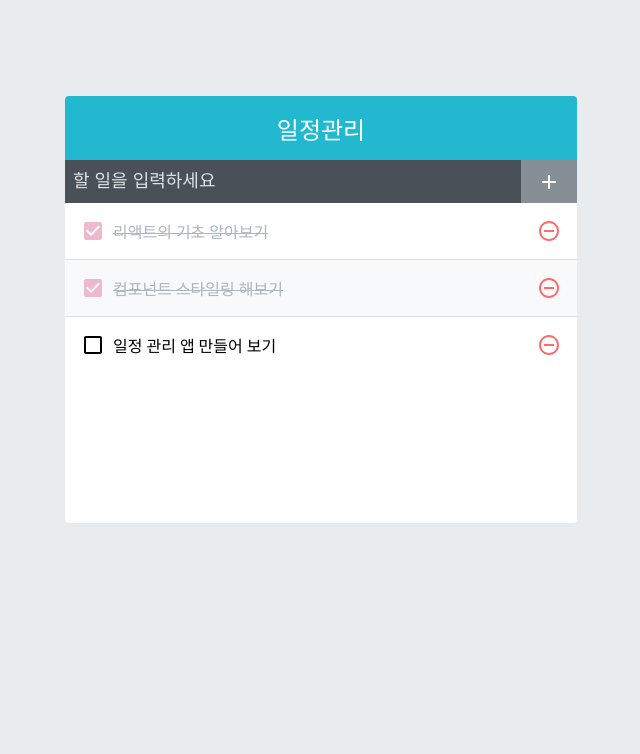
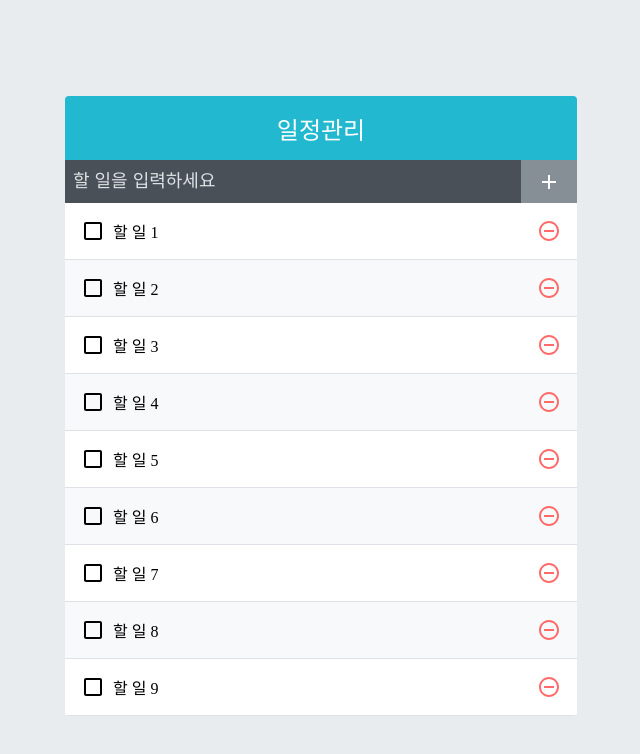
Before and after one commit to Tomady/Todo-app, a React (Create React App) app: page / in a window 1280 px wide. Shown: the top 754 px of the page, without its empty margins (319-959 px from the left). Built offline with nearby package versions, Linux system fonts and the light colour scheme.

Commit message:
test: add 2500 data

```diff
--- a/src/App.js
+++ b/src/App.js
@@ -3,26 +3,24 @@
 import TodoList from './components/TodoList';
 import TodoTemplate from './components/TodoTemplate';
 
+function createBulkTodos() {
+  const array = [];
+
+  for(let i=1; i<=2500; i++) {
+    array.push({
+      id: i,
+      text: `할 일 ${i}`,
+      checked: false,
+    });
+  }
+
+  return array;
+}
+
 const App = () => {
-  const [todos, setTodos] = useState([
-    {
-      id: 1,
-      text: "리액트의 기초 알아보기",
-      checked: true,
-    },
-    {
-      id: 2,
-      text: "컴포넌트 스타일링 해보기",
-      checked: true,
-    },
-    {
-      id: 3,
-      text: "일정 관리 앱 만들어 보기",
-      checked: false,
-    },
-  ]);
+  const [todos, setTodos] = useState(createBulkTodos);
 
-  const nextId = useRef(4);
+  const nextId = useRef(2501);
 
   const onInsert = useCallback(
     (text) => {
```
